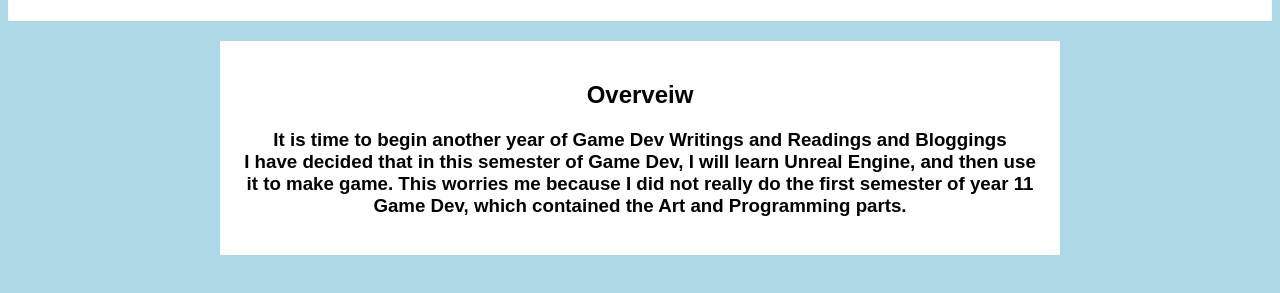
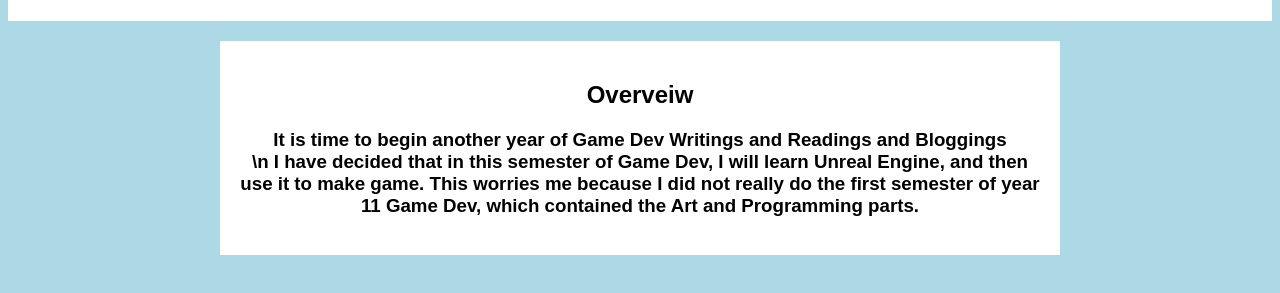
Before and after one commit to Ham-ish/Blogh-Test, a plain HTML site: page 13_2_23 Blog.HTML in a window 1280 px wide. Shown: the part 107-400 px from the top of the page. Drawn offline with Linux system fonts and the light colour scheme.

Commit message:
Update 13_2_23 Blog.HTML

```diff
--- a/13_2_23 Blog.HTML
+++ b/13_2_23 Blog.HTML
@@ -39,7 +39,7 @@
     <main>
       <p>
           <h2>Overveiw</h2>
-          <h3>It is time to begin another year of Game Dev Writings and Readings and Bloggings<br>
+          <h3>It is time to begin another year of Game Dev Writings and Readings and Bloggings<br>\n
 
 I have decided that in this semester of Game Dev, I will learn Unreal Engine, and then use it to make game. This worries me because I did not really do the first semester of year 11 Game Dev, which contained the Art and Programming parts.</h3>
 
```
